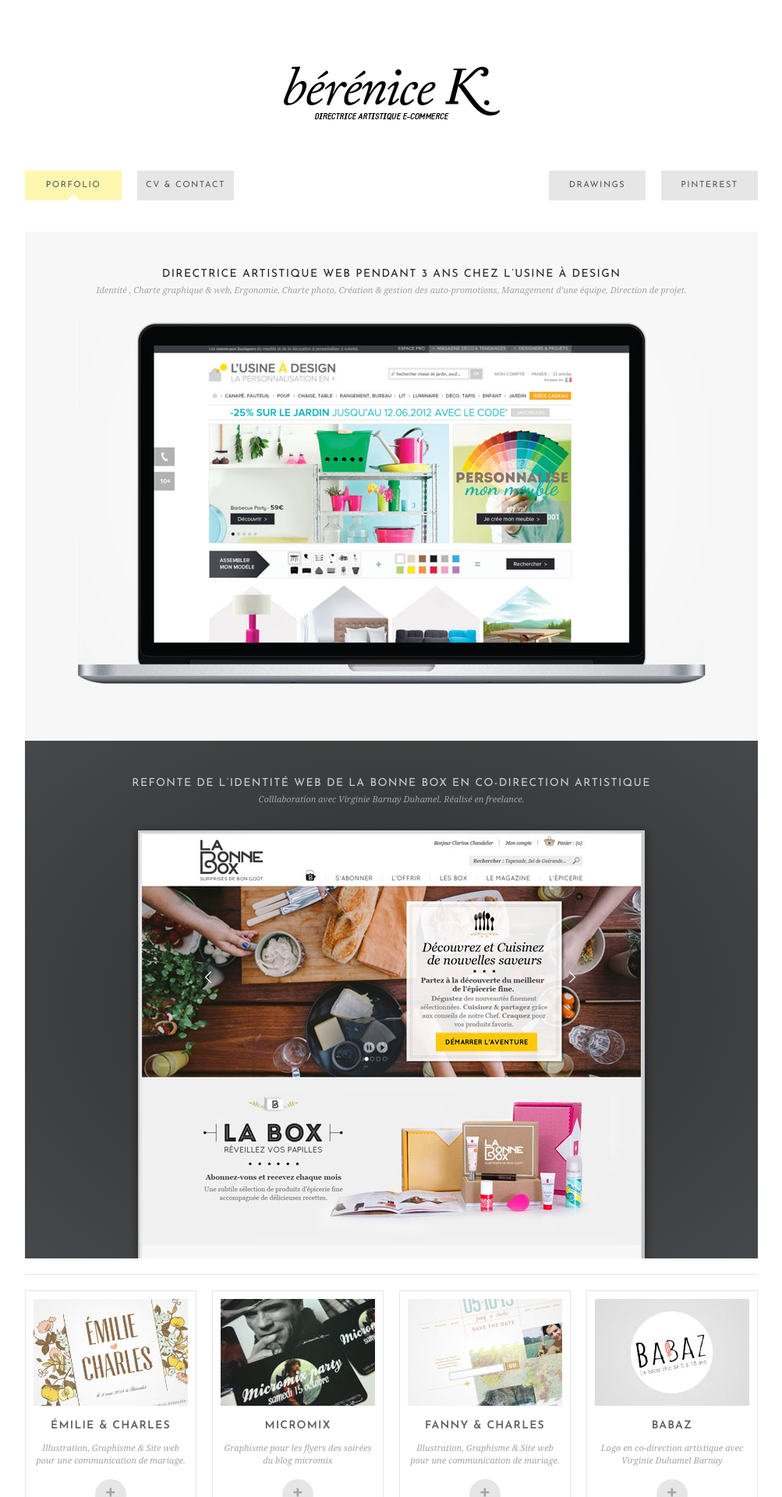
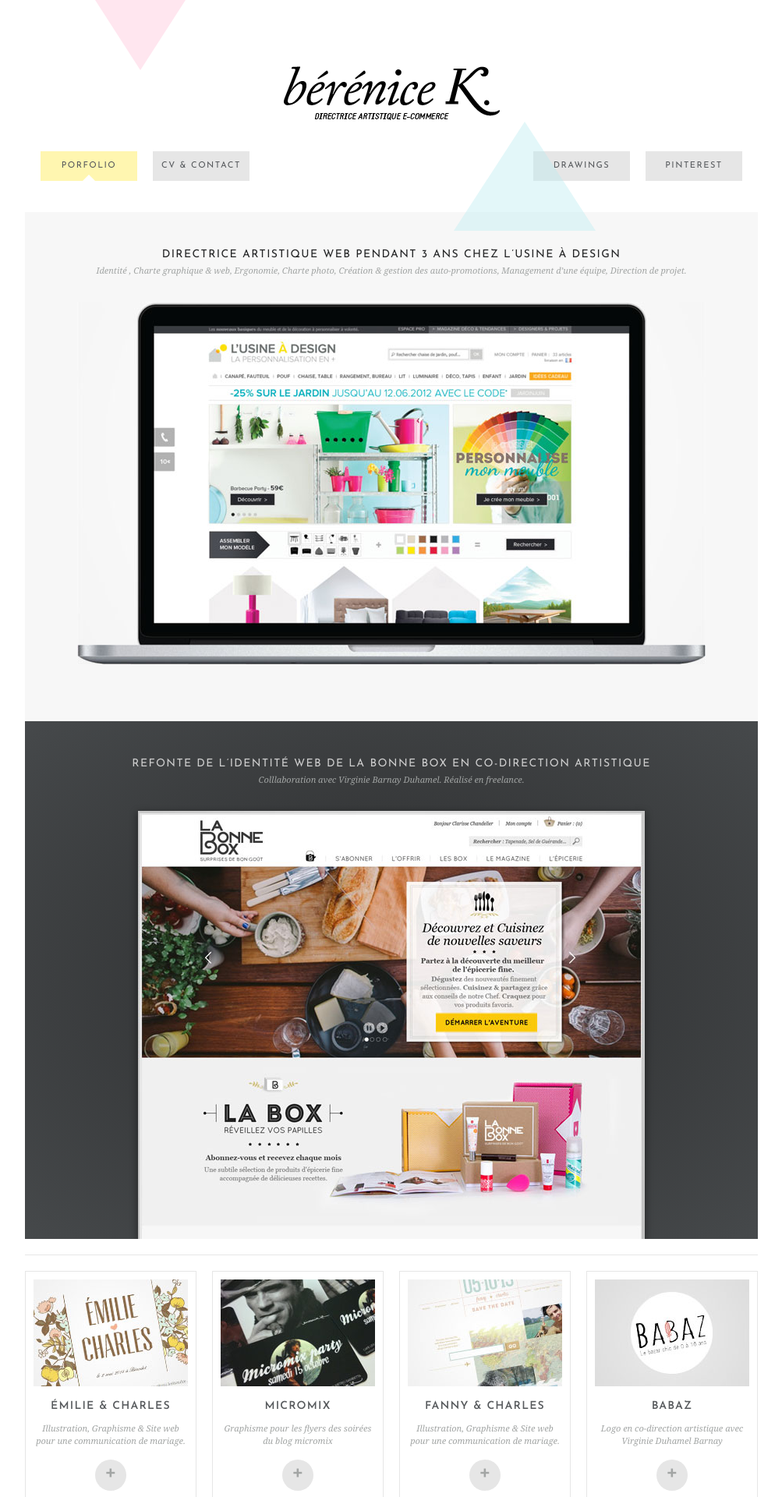
Before and after one commit to kazes/berenicek2015, a PHP site: page / in a window 1280 px wide. Shown: the top 1920 px of the page at 78% size, without its empty margins (138-1141 px from the left). Run offline with PHP 8.4, Linux system fonts and the light colour scheme.

Commit message:
add header triangles

```diff
--- a/css/base.css
+++ b/css/base.css
@@ -90,11 +90,13 @@
     box-sizing: border-box;
     max-width: 940px;
     margin: 0 auto;
+    position: relative;
 }
 .page-gutters{
     padding-left: 20px; /* 20px / 940px */
     padding-right: 20px;/* 20px / 940px */
 }
+
 
 /* LINKS */
 a {
@@ -106,6 +108,7 @@
     text-decoration: underline;
 }
 
+
 /* TITLES */
 h1, h2, h3, h4, h5, h6 {
     font-weight: 600;
@@ -115,19 +118,43 @@
 
 /* HEADER */
 #header {
-    padding-top: 75px;
+
+}
+
+
+/* TRIANGLES */
+.triangle {
+    position: absolute;
+    width: 0;
+    height: 0;
+    border-style: solid;
+    pointer-events: none;
+    z-index: 2;
+}
+#triangle-blue {
+    top: 156px;
+    left: 550px;
+    border-width: 0 91px 140px 91px;
+    border-color: transparent transparent #b8ebef transparent;
+    opacity: 0.4;
+}
+#triangle-pink {
+    top: 0;
+    left: 90px;
+    border-width: 90px 58px 0 58px;
+    border-color: #ffe6ef transparent transparent transparent;
 }
 
 
 /* LOGO BERENICEK */
 #logo-berenicek  {
-
-
+    padding-top: 75px;
+    /*visibility: hidden;*/
 }
 #logo-berenicek a {
     width: 277px;
     display: block;
-    margin:0 auto 35px auto;
+    margin:0 auto 10px auto;
     padding-top: 10px;
 
 }
@@ -143,6 +170,8 @@
 }
 #menu-container {
     padding-top: 23px;
+    padding-left: 20px;
+    padding-right: 20px;
 }
 .menu.left {
     float: left;
--- a/inc/header.inc.php
+++ b/inc/header.inc.php
@@ -1,5 +1,8 @@
 <div id="header">
     <div class="page-width">
+        <!-- TRIANGLES -->
+        <div class="triangle" id="triangle-pink"></div>
+        <div class="triangle" id="triangle-blue"></div>
 
         <!-- LOGO -->
         <h1 id="logo-berenicek">
```
